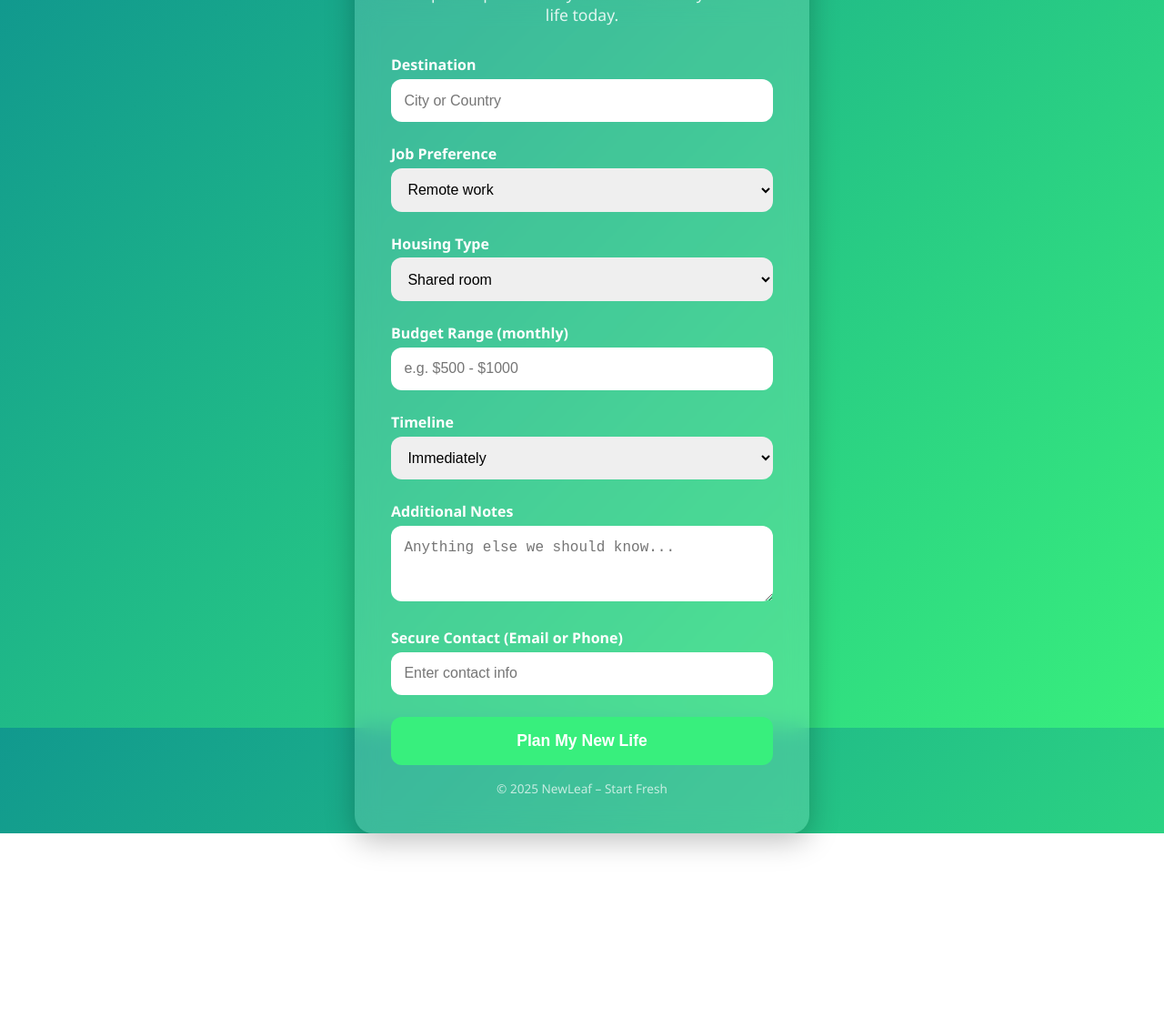
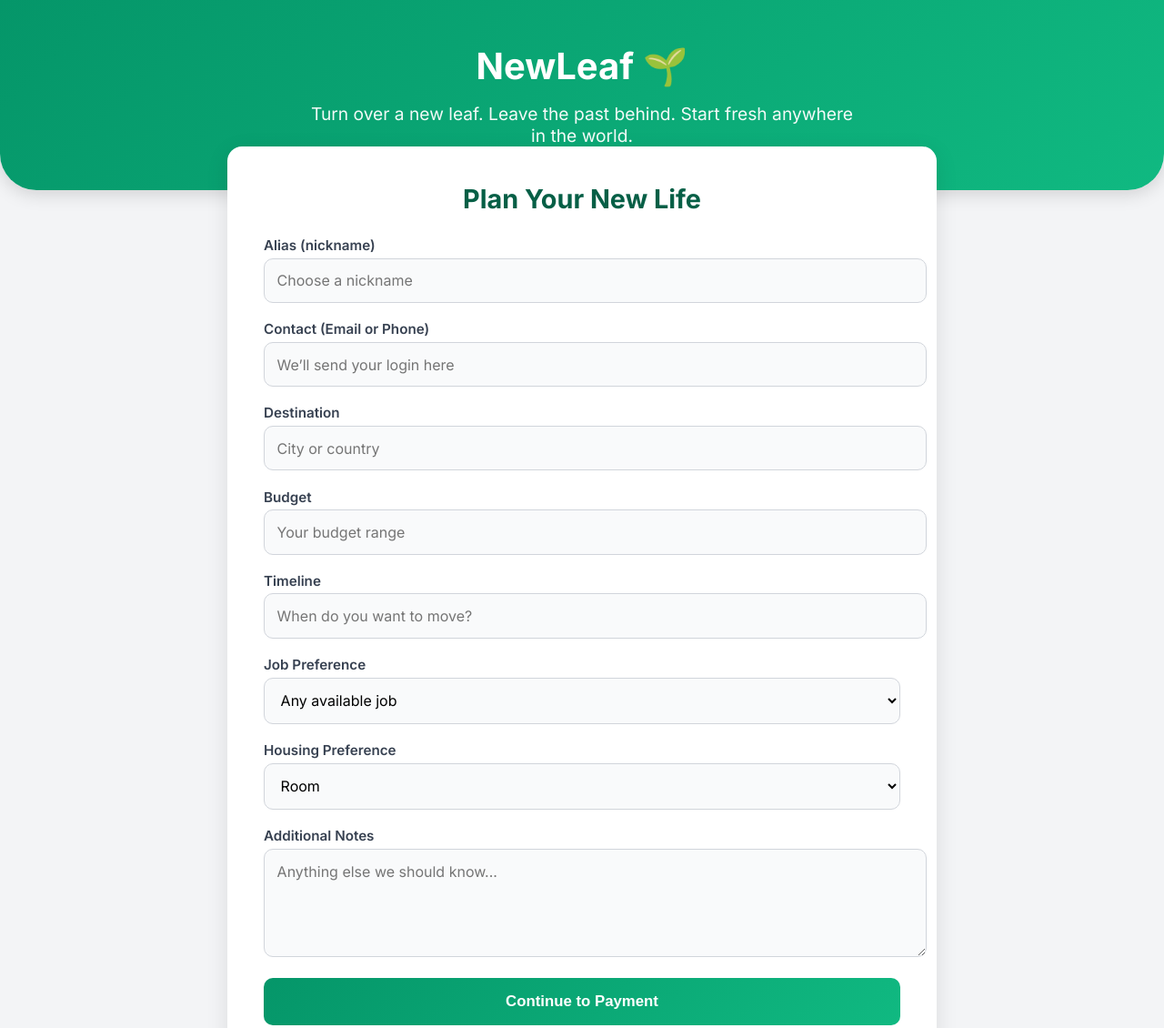
Before and after one commit to Ayintoya/NewLeaf, a plain HTML site: page index.html in a window 1280 px wide. Shown: the top 1130 px of the page at 91% size. Before the commit the page ends 916 px from the top, so only its background shows below. Drawn offline with Linux system fonts and the light colour scheme.

Commit message:
Update index.html

```diff
--- a/index.html
+++ b/index.html
@@ -3,150 +3,162 @@
 <head>
   <meta charset="UTF-8">
   <meta name="viewport" content="width=device-width, initial-scale=1.0">
-  <title>NewLeaf – Start Fresh</title>
+  <title>NewLeaf 🌱 – Start Your New Life</title>
+  <link href="https://fonts.googleapis.com/css2?family=Inter:wght@400;600;700&display=swap" rel="stylesheet">
   <style>
-    /* Reset */
-    * {
+    body {
+      font-family: 'Inter', sans-serif;
       margin: 0;
       padding: 0;
-      box-sizing: border-box;
+      background: #f3f4f6;
+      color: #111827;
     }
-
-    body {
-      height: 100vh;
-      font-family: 'Segoe UI', Tahoma, Geneva, Verdana, sans-serif;
-      display: flex;
-      align-items: center;
-      justify-content: center;
-      background: linear-gradient(135deg, #11998e, #38ef7d);
+    header {
+      background: linear-gradient(135deg, #059669, #10b981);
+      color: white;
+      padding: 3rem 2rem;
+      text-align: center;
+      border-bottom-left-radius: 40px;
+      border-bottom-right-radius: 40px;
+      box-shadow: 0 4px 20px rgba(0,0,0,0.15);
     }
-
-    .card {
-      background: rgba(255, 255, 255, 0.15);
-      backdrop-filter: blur(12px);
-      -webkit-backdrop-filter: blur(12px);
-      border-radius: 20px;
+    header h1 {
+      margin: 0;
+      font-size: 2.5rem;
+      font-weight: 700;
+    }
+    header p {
+      margin: 1rem 0 0;
+      font-size: 1.2rem;
+      opacity: 0.95;
+      max-width: 600px;
+      margin-left: auto;
+      margin-right: auto;
+    }
+    main {
+      max-width: 700px;
+      margin: -3rem auto 3rem;
+      background: white;
       padding: 2.5rem;
-      width: 95%;
-      max-width: 500px;
-      color: #fff;
-      box-shadow: 0 8px 32px rgba(0, 0, 0, 0.25);
-      animation: fadeIn 1.2s ease-in-out;
+      border-radius: 16px;
+      box-shadow: 0 6px 25px rgba(0,0,0,0.1);
     }
-
-    .card h1 {
-      font-size: 2.2rem;
+    main h2 {
+      margin-top: 0;
+      font-size: 1.8rem;
+      color: #065f46;
       text-align: center;
-      margin-bottom: 0.5rem;
     }
-
-    .card p {
-      text-align: center;
-      margin-bottom: 2rem;
-      font-size: 1.1rem;
-      opacity: 0.85;
+    form {
+      display: grid;
+      gap: 1.2rem;
+      margin-top: 1.5rem;
     }
-
     label {
       font-weight: 600;
+      font-size: 0.95rem;
+      color: #374151;
+      margin-bottom: 0.3rem;
       display: block;
-      margin: 1rem 0 0.3rem;
     }
-
     input, select, textarea {
       width: 100%;
-      padding: 0.9rem;
-      border: none;
-      border-radius: 12px;
+      padding: 0.85rem;
+      border-radius: 10px;
+      border: 1px solid #d1d5db;
       font-size: 1rem;
+      font-family: inherit;
+      background: #f9fafb;
+      transition: border 0.2s, box-shadow 0.2s;
+    }
+    input:focus, select:focus, textarea:focus {
       outline: none;
-      margin-bottom: 0.5rem;
+      border-color: #10b981;
+      box-shadow: 0 0 0 3px rgba(16,185,129,0.3);
     }
-
     textarea {
       resize: vertical;
+      min-height: 90px;
     }
-
     button {
-      width: 100%;
-      margin-top: 1rem;
       padding: 1rem;
-      background: #38ef7d;
       border: none;
-      border-radius: 12px;
-      font-size: 1.1rem;
-      font-weight: bold;
-      color: #fff;
+      border-radius: 10px;
+      background: linear-gradient(135deg, #059669, #10b981);
+      color: white;
+      font-weight: 600;
+      font-size: 1.05rem;
       cursor: pointer;
-      transition: all 0.3s ease;
+      transition: transform 0.2s, box-shadow 0.2s;
     }
-
     button:hover {
-      background: #11998e;
-      transform: scale(1.03);
+      transform: translateY(-2px);
+      box-shadow: 0 8px 20px rgba(16,185,129,0.4);
     }
-
     footer {
-      margin-top: 1rem;
       text-align: center;
-      font-size: 0.85rem;
-      opacity: 0.7;
-    }
-
-    @keyframes fadeIn {
-      from { opacity: 0; transform: translateY(20px); }
-      to { opacity: 1; transform: translateY(0); }
+      padding: 2rem;
+      font-size: 0.9rem;
+      color: #6b7280;
     }
   </style>
 </head>
 <body>
-  <div class="card">
-    <h1>Turn Over a New Leaf</h1>
-    <p>Escape the past. Build your future. Plan your new life today.</p>
+  <header>
+    <h1>NewLeaf 🌱</h1>
+    <p>Turn over a new leaf. Leave the past behind. Start fresh anywhere in the world.</p>
+  </header>
 
-    <form>
-      <label>Destination</label>
-      <input type="text" placeholder="City or Country">
+  <main>
+    <h2>Plan Your New Life</h2>
+    <form action="payment.html" method="get">
+      <div>
+        <label for="alias">Alias (nickname)</label>
+        <input type="text" id="alias" name="alias" placeholder="Choose a nickname" required>
+      </div>
+      <div>
+        <label for="contact">Contact (Email or Phone)</label>
+        <input type="text" id="contact" name="contact" placeholder="We’ll send your login here" required>
+      </div>
+      <div>
+        <label for="destination">Destination</label>
+        <input type="text" id="destination" name="destination" placeholder="City or country" required>
+      </div>
+      <div>
+        <label for="budget">Budget</label>
+        <input type="text" id="budget" name="budget" placeholder="Your budget range">
+      </div>
+      <div>
+        <label for="timeline">Timeline</label>
+        <input type="text" id="timeline" name="timeline" placeholder="When do you want to move?">
+      </div>
+      <div>
+        <label for="job">Job Preference</label>
+        <select id="job" name="job">
+          <option>Any available job</option>
+          <option>Skilled work</option>
+          <option>Remote job</option>
+          <option>No job needed</option>
+        </select>
+      </div>
+      <div>
+        <label for="housing">Housing Preference</label>
+        <select id="housing" name="housing">
+          <option>Room</option>
+          <option>Apartment</option>
+          <option>You decide for me</option>
+        </select>
+      </div>
+      <div>
+        <label for="notes">Additional Notes</label>
+        <textarea id="notes" name="notes" placeholder="Anything else we should know..."></textarea>
+      </div>
+      <button type="submit">Continue to Payment</button>
+    </form>
+  </main>
 
-      <label>Job Preference</label>
-      <select>
-        <option>Remote work</option>
-        <option>Retail</option>
-        <option>Hospitality</option>
-        <option>Construction</option>
-        <option>Healthcare</option>
-        <option>Other</option>
-      </select>
-
-      <label>Housing Type</label>
-      <select>
-        <option>Shared room</option>
-        <option>Apartment</option>
-        <option>House</option>
-        <option>No preference</option>
-      </select>
-
-      <label>Budget Range (monthly)</label>
-      <input type="text" placeholder="e.g. $500 - $1000">
-
-      <label>Timeline</label>
-      <select>
-        <option>Immediately</option>
-        <option>Within 3 months</option>
-        <option>6 months</option>
-        <option>1 year</option>
-      </select>
-
-      <label>Additional Notes</label>
-      <textarea rows="3" placeholder="Anything else we should know..."></textarea>
-
-      <label>Secure Contact (Email or Phone)</label>
-      <input type="text" placeholder="Enter contact info">
-
-      <button type="submit">Plan My New Life</button>
-    </form>
-
-    <footer>© 2025 NewLeaf – Start Fresh</footer>
-  </div>
+  <footer>
+    <p>&copy; 2025 NewLeaf. All rights reserved.</p>
+  </footer>
 </body>
 </html>
```
